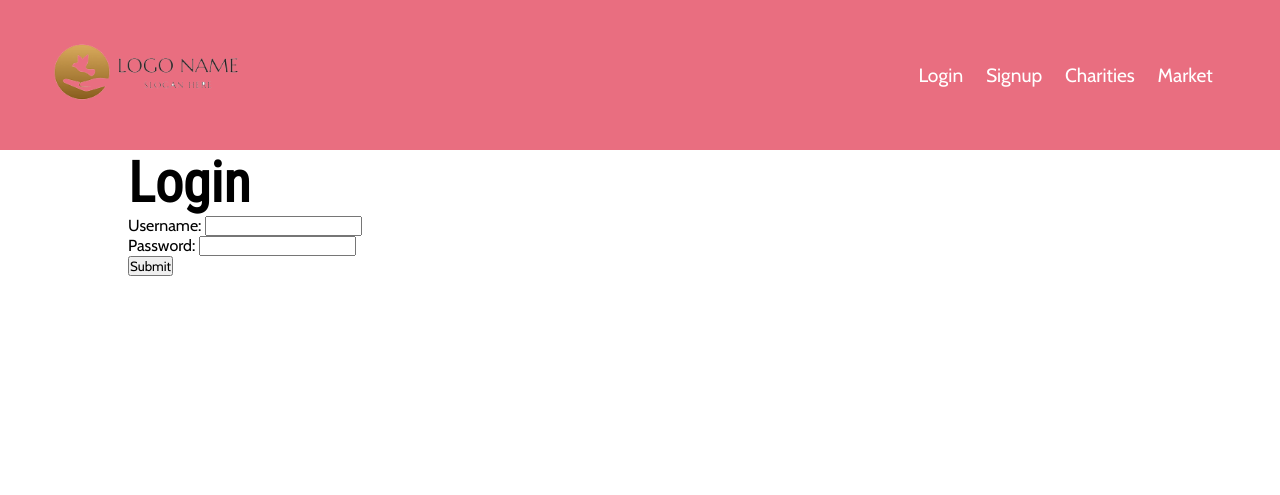
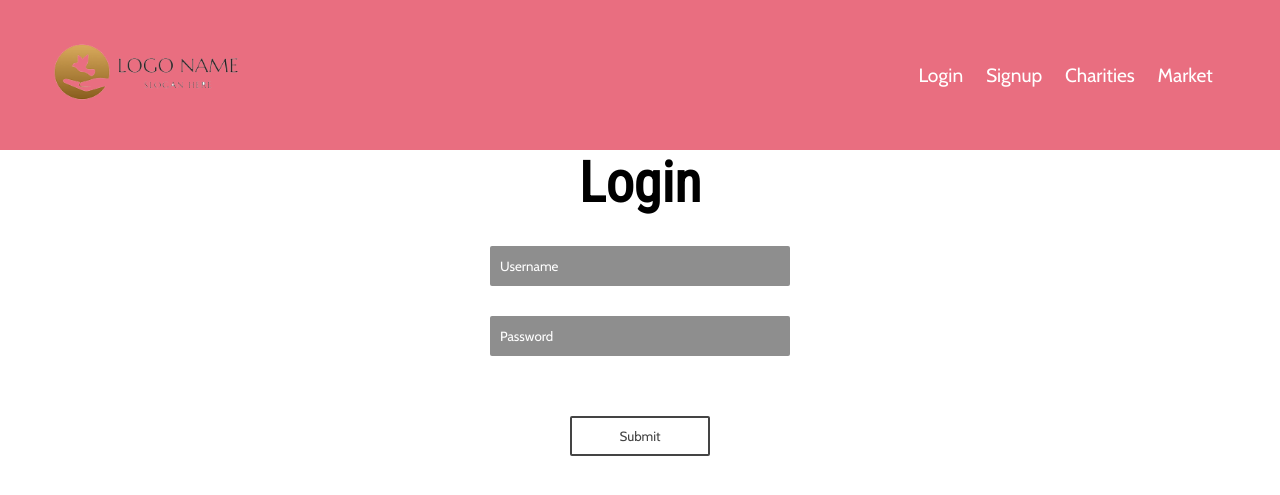
Before and after one commit to kcsommers/goodmarket, a Django app: page /login/ in a window 1280 px wide. Shown: the top 495 px of the page. Run offline with Django 3.2, Linux system fonts and the light colour scheme.

Commit message:
Updated login format and styling

```diff
--- a/main_app/forms.py
+++ b/main_app/forms.py
@@ -3,8 +3,8 @@ from django.contrib.auth.forms import UserCreationForm
 from django.contrib.auth.models import User
 
 class LoginForm(forms.Form):
-	username = forms.CharField(label="Username", max_length=64)
-	password = forms.CharField(widget=forms.PasswordInput())
+	username = forms.CharField(label="Username", max_length=64, widget=forms.TextInput(attrs={'placeholder':'Username'}))
+	password = forms.CharField(widget=forms.PasswordInput(attrs={'placeholder':'Password'}))
 
 class SignupForm(UserCreationForm):
 	first_name = forms.CharField(max_length=30, required=False)
@@ -21,8 +21,7 @@ class SignupForm(UserCreationForm):
 		self.fields['first_name'].widget.attrs['placeholder'] = 'First Name'
 		self.fields['last_name'].widget.attrs['placeholder'] = 'Last Name'
 		self.fields['email'].widget.attrs['placeholder'] = 'Email'
-		self.fields['password1'].widget.attrs['placeholder'] = 'Test'
-		self.fields['password2'].widget.attrs['placeholder'] = 'Test2'
+		self.fields['password1'].widget.attrs['placeholder'] = 'Password'
+		self.fields['password2'].widget.attrs['placeholder'] = 'Password Confirmation'
 		for fieldname in ['username', 'password1', 'password2']:
 			self.fields[fieldname].help_text = None
-			# self.fields[fieldname].label = None
--- a/main_app/static/css/main.css
+++ b/main_app/static/css/main.css
@@ -159,15 +159,15 @@ a {
 
 /******************* WILL CSS ***********************/
 
-.signup-wrapper {
+.auth-wrapper {
 	text-align: center;
 }
 
-.signup-wrapper ul {
+.auth-wrapper ul {
 	list-style-type: none;
 }
 
-.signup-wrapper input {
+.auth-wrapper input {
 	margin-top: 30px;
 	height: 40px;
 	width: 300px;
@@ -180,18 +180,18 @@ a {
 	padding-left: 10px;
 }
 
-.signup-wrapper input::placeholder {
+.auth-wrapper input::placeholder {
   color: white;
 }
 
-.signup-wrapper button {
+.auth-wrapper button {
 	margin-top: 60px;
 	height: 40px;
 	width: 140px;
 	outline: none;
 }
 
-.signup-wrapper .signup-btn {
+.auth-wrapper .auth-btn {
 	background: transparent;
 	border: 2px solid #444;;
 	border-radius: 2px;
--- a/main_app/templates/login.html
+++ b/main_app/templates/login.html
@@ -1,12 +1,15 @@
 {% extends 'base.html' %}
 {% block content %}
 
-<div class="wrapper">
+<div class="auth-wrapper">
 	<h1>Login</h1>
 	<form action="/login/" method="POST">
 		{% csrf_token %}
-		{{ form.as_p }}
-		<button class="btn" type="submit">Submit</button>
+		<ul>
+			<li>{{ form.username }}</li>
+			<li>{{ form.password }}</li>
+		</ul>
+		<button class="btn auth-btn" type="submit">Submit</button>
 	</form>
 </div>
 
--- a/main_app/templates/signup.html
+++ b/main_app/templates/signup.html
@@ -1,7 +1,7 @@
 {% extends 'base.html' %}
 {% block content %}
 
-<div class="signup-wrapper">
+<div class="auth-wrapper">
 	<h1>Sign Up</h1>
 	<form action="/signup/" method="POST">
 		{% csrf_token %}
@@ -13,7 +13,7 @@
 			<li>{{ form.password1}}</li>
 			<li>{{ form.password2 }}</li>
 		</ul>
-		<button class="btn signup-btn" type="submit">Sign Up</button>
+		<button class="btn auth-btn" type="submit">Sign Up</button>
 	</form>
 </div>
 
```
